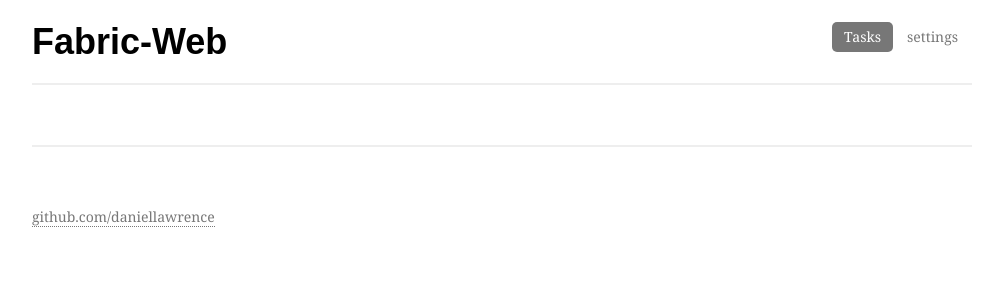
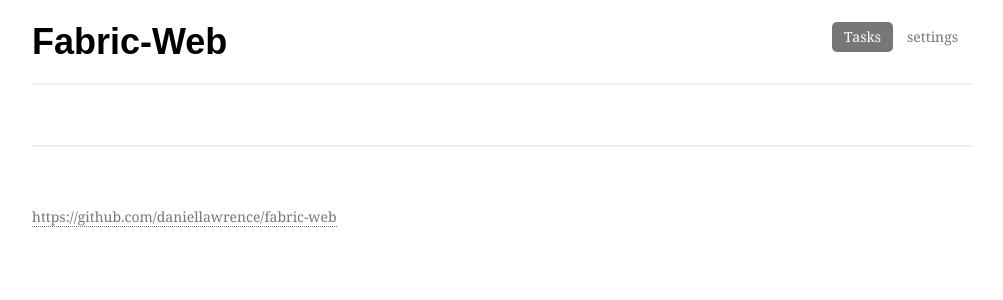
Before and after one commit to daniellawrence/fabric-web, a Flask app: page / in a window 1280 px wide. Shown: the top 300 px of the page, without its empty margins (138-1141 px from the left). Run offline with Flask 2, Linux system fonts and the light colour scheme; parts of the project's set-up code (start-up, migrations or seed data) failed here and were passed over; some libraries are stand-ins or nearby versions; some web fonts are replaced.

Commit message:
changed url in footer

```diff
--- a/templates/base.html
+++ b/templates/base.html
@@ -146,7 +146,9 @@
       <hr>
 
       <div class="footer">
-	      <p><A href='http://github.com/daniellawrence'>github.com/daniellawrence</a></p>
+	      <p><a href='https://github.com/daniellawrence/fabric-web'>
+		      https://github.com/daniellawrence/fabric-web</a>
+	      </p>
       </div>
 
     </div> <!-- /container -->
```
